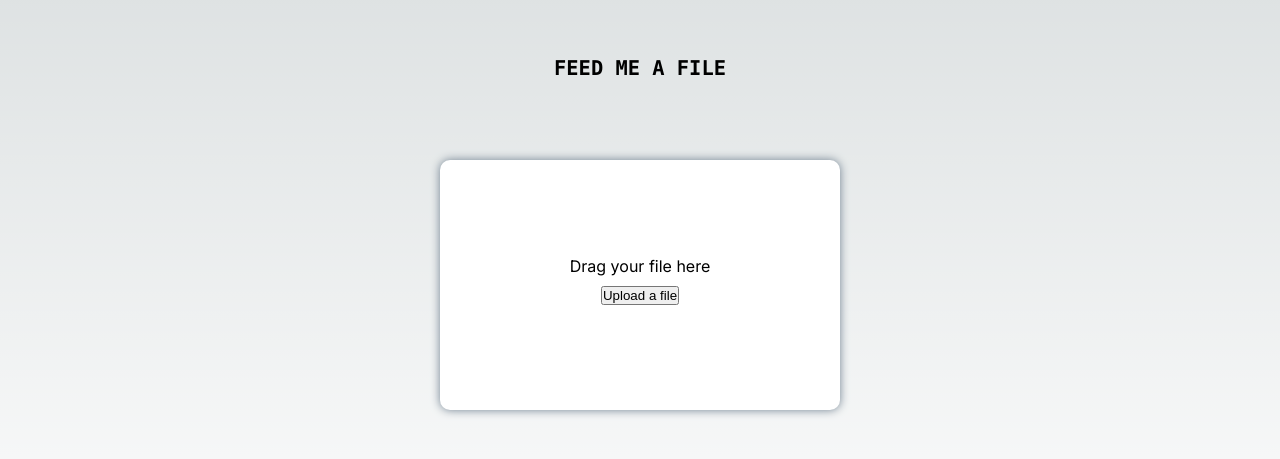
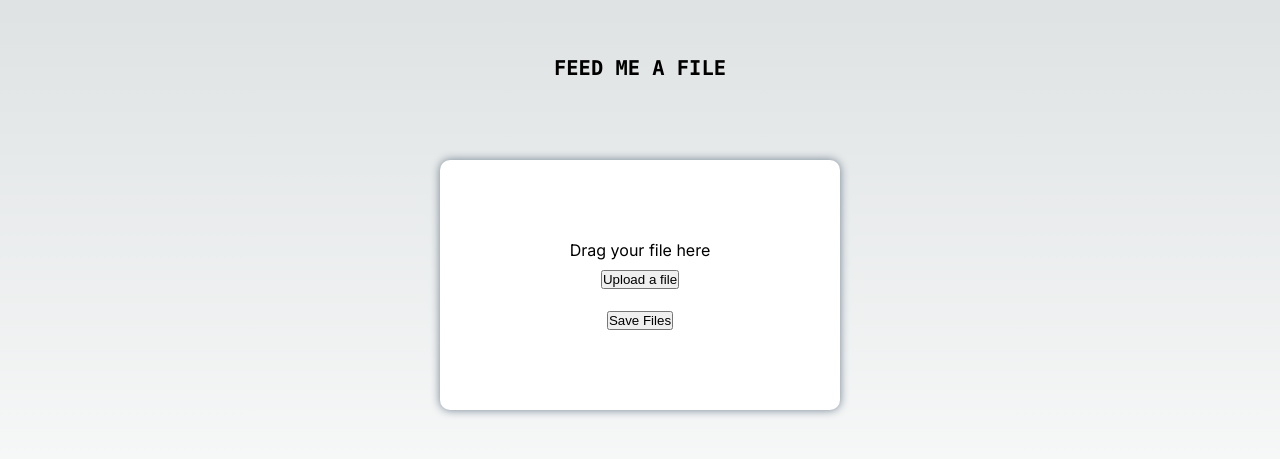
Before and after one commit to robert-s-wright/filedropper, a Next.js app: page / in a window 1280 px wide. Shown: the part 167-626 px from the top of the page. Built offline with nearby package versions, Linux system fonts and the light colour scheme.

Commit message:
Format drag-drop box

```diff
--- /dev/null
+++ b/app/components/Buttons.tsx
@@ -0,0 +1,15 @@
+import React from "react";
+import { saveFiles } from "../requests";
+
+const Buttons = (files: File[]) => {
+  const handleSave = async () => {
+    const response = await saveFiles(files);
+  };
+  return (
+    <div>
+      <button onClick={handleSave}>Save Files</button>
+    </div>
+  );
+};
+
+export default Buttons;
--- a/app/components/DragDropBox.tsx
+++ b/app/components/DragDropBox.tsx
@@ -4,6 +4,7 @@ import { useEffect, useState, useRef } from "react";
 import { AiFillFilePdf, AiFillFile } from "react-icons/ai";
 
 import styles from "./DragDropBox.module.css";
+import Buttons from "./Buttons";
 
 const DragDropBox = () => {
   const [files, setFiles] = useState<File[]>([]);
@@ -48,6 +49,10 @@ const DragDropBox = () => {
       inputRef.current.click();
     }
   };
+
+  // useEffect(() => {
+  //   console.log(files);
+  // }, [files]);
 
   return (
     <form
@@ -105,6 +110,7 @@ const DragDropBox = () => {
           );
         })}
       </div>
+      <Buttons {...files} />
     </form>
   );
 };
--- a/app/page.tsx
+++ b/app/page.tsx
@@ -1,6 +1,8 @@
 import styles from "./page.module.css";
 
 import DragDropBox from "./components/DragDropBox";
+import Buttons from "./components/Buttons";
+import { saveFiles } from "./requests";
 
 export default function Home() {
   return (
--- /dev/null
+++ b/app/requests.tsx
@@ -0,0 +1,21 @@
+import axios from "axios";
+
+export const saveFiles = async (files: File[]) => {
+  const formData = new FormData();
+
+  Object.values(files).forEach((file, index) =>
+    formData.append("files", file, file.name)
+  );
+
+  const response = await axios.post(
+    "https://localhost:7014/api/FileModel",
+    formData,
+    {
+      headers: {
+        "Content-Type": "multipart/form-data",
+
+        "Access-Control-Allow-Origin": "*",
+      },
+    }
+  );
+};
--- a/package.json
+++ b/package.json
@@ -12,6 +12,7 @@
     "@types/node": "20.5.7",
     "@types/react": "18.2.21",
     "@types/react-dom": "18.2.7",
+    "axios": "^1.5.0",
     "eslint": "8.48.0",
     "eslint-config-next": "13.4.19",
     "next": "13.4.19",
```
Also changed, not shown: 1 other file (tests, documents, lock files or other folders).
